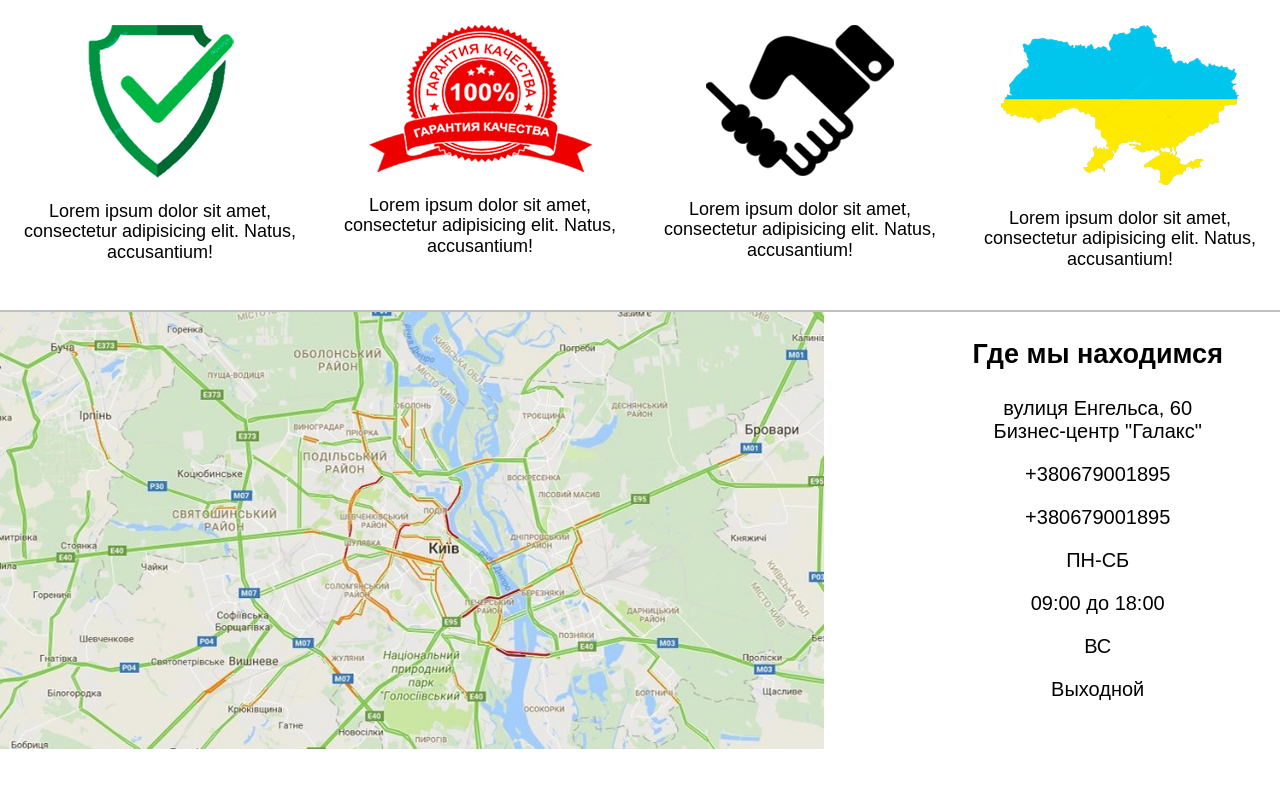
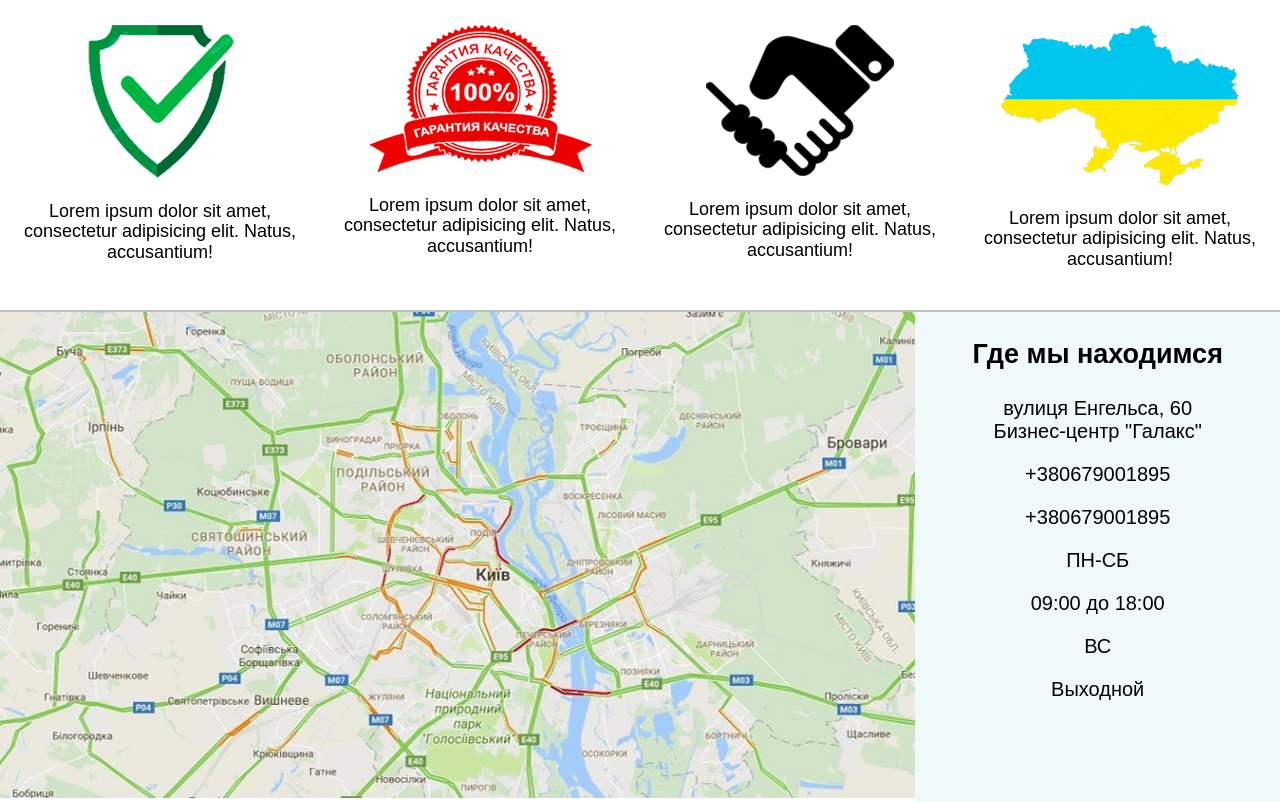
Before and after one commit to knyaziogly/knyaziogly.github.io, a plain HTML site: page index.html in a window 1280 px wide. Shown: the part 1115-1917 px from the top of the page. Before the commit the page ends 1869 px from the top, so only its background shows below. Drawn offline with nearby package versions, Linux system fonts and the light colour scheme.

Commit message:
Update style.css

```diff
--- a/css/style.css
+++ b/css/style.css
@@ -268,11 +268,12 @@ section div.container  h3 {
 
 }
 .about-us .container .map img {
-  width: 90%;
+  width: 100%;
 }
 
 .about-us .container .contacts {
   width: 30%;
+  background-color: #eff9f9;
 }
 .about-us .container .contacts p {
   text-align: center;
```
